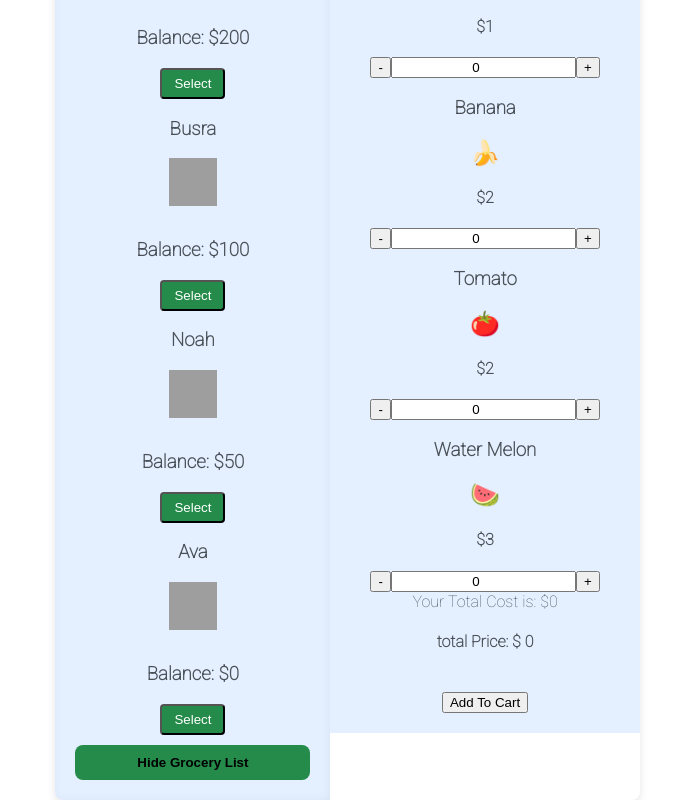
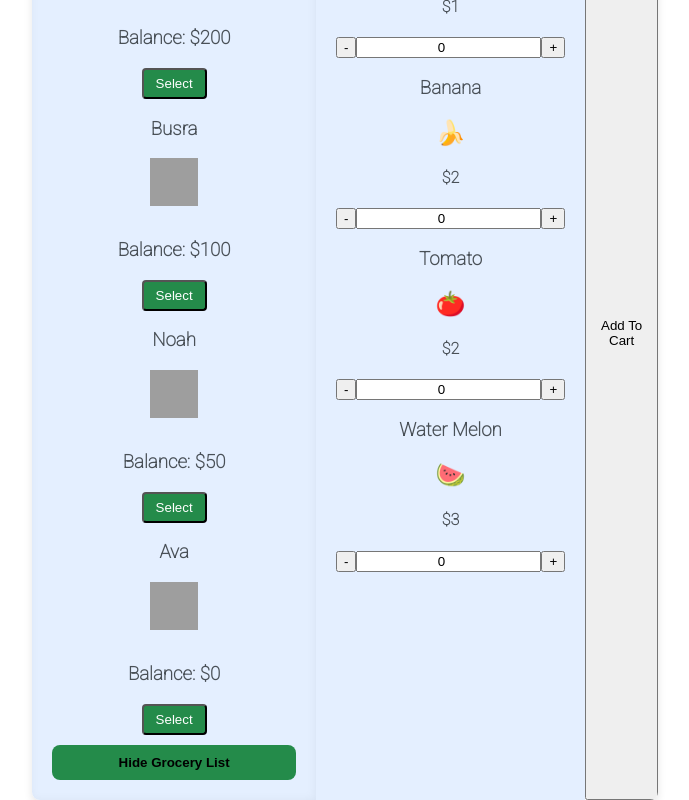
Before and after one commit to byunn90/CartHaven-Emporium, a React (Create React App) app in the folder my-shopping-cart/: page / in a window 1280 px wide. Both pictures are taken after a click on the button "Show Grocery List". Shown: the part 141-941 px from the top of the page, without its empty margins (260-949 px from the left). Built offline with nearby package versions, Linux system fonts and the light colour scheme; grey boxes are pictures that could not be loaded.

Commit message:
fixing add cart total price

```diff
--- a/my-shopping-cart/src/App.js
+++ b/my-shopping-cart/src/App.js
@@ -64,10 +64,19 @@ export default function App() {
   const [groceryList, setGroceryList] = useState(initialFruits);
   const [showGroceryList, setShowGroceryList] = useState(false);
   const [selectPerson, setSelectedPerson] = useState(null);
-  const [cart, setCart] = useState({});
+  const [showTotalPrice, setShowTotalPrice] = useState(false);
+
+  const totalPrice = groceryList.reduce(
+    (acc, item) => acc + item.quantity * item.price,
+    0
+  );
 
   function handleShowGroceryList() {
     setShowGroceryList((prevShowGroceryList) => !prevShowGroceryList);
+  }
+
+  function HandleTotalPrice() {
+    setShowTotalPrice((total) => !total);
   }
 
   function CustomerButton({ onClick }) {
@@ -87,13 +96,14 @@ export default function App() {
   function onClick() {
     alert("Thanks for Shopping at our Store! ☺");
   }
-  function AddToCart({ onClick }) {
+  function AddToCart({ HandleTotalPrice }) {
     return (
-      <button className="AddToCart" onClick={onClick}>
+      <button className="AddToCart" onClick={HandleTotalPrice}>
         Add To Cart
       </button>
     );
   }
+
   return (
     <div className="app">
       <div className="sidebar">
@@ -105,19 +115,19 @@ export default function App() {
 
         <CustomerButton onClick={handleShowGroceryList} />
       </div>
-
       {showGroceryList && (
-        <div>
-          <div className="grocery-list">
-            <ShowGrocerys
-              groceryList={groceryList}
-              setGroceryList={setGroceryList}
-              selectedPerson={selectPerson}
-              customer={customer}
-            />
-            <AddToCart onClick={onClick} />
-          </div>
-        </div>
+        <>
+          <ShowGrocerys
+            groceryList={groceryList}
+            setGroceryList={setGroceryList}
+            selectedPerson={selectPerson}
+            // No need to pass totalPrice to ShowGrocerys unless it needs it for some reason
+          />
+          <button className="AddToCart" onClick={HandleTotalPrice}>
+            Add To Cart
+          </button>
+          {showTotalPrice && <h4>Your Total Cost is: ${totalPrice}</h4>}
+        </>
       )}
     </div>
   );
@@ -158,7 +168,8 @@ function ShowGrocerys({
   groceryList,
   setGroceryList,
   selectedPerson,
-  onClick,
+  totalPrice,
+  showTotalPrice, // Accept showTotalPrice as a prop
 }) {
   const increaseQuantity = (fruitId) => {
     const updatedList = groceryList.map((fruit) => {
@@ -189,9 +200,6 @@ function ShowGrocerys({
     });
     setGroceryList(updatedList);
   };
-  const totalPrice = groceryList.reduce((acc, current) => {
-    return acc + current.quantity * current.price;
-  }, 0);
 
   return (
     <div className="grocery-list">
@@ -207,8 +215,6 @@ function ShowGrocerys({
           </div>
         </div>
       ))}
-      <onClick onClick={TotalPrice}>Your Total Cost is: ${totalPrice}</onClick>
-      <h4>total Price: $ {totalPrice}</h4>
     </div>
   );
 }
```
